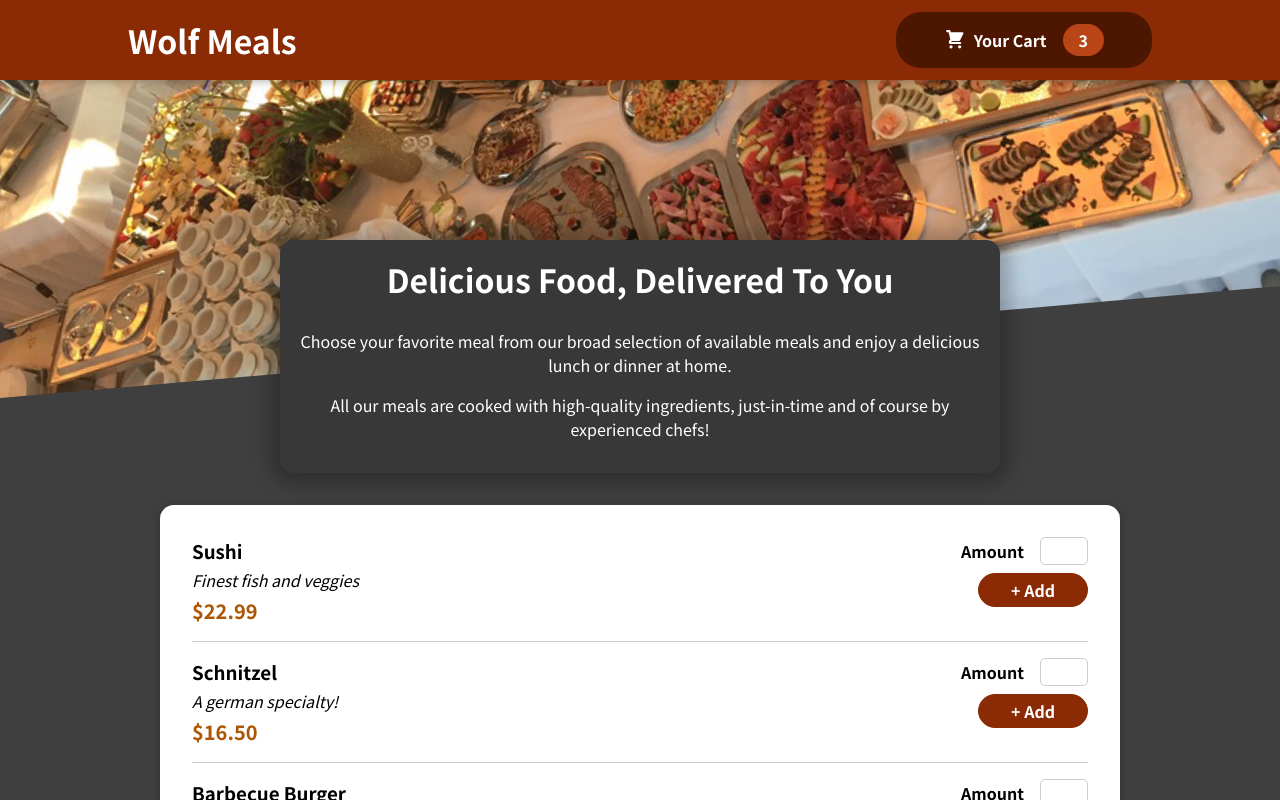
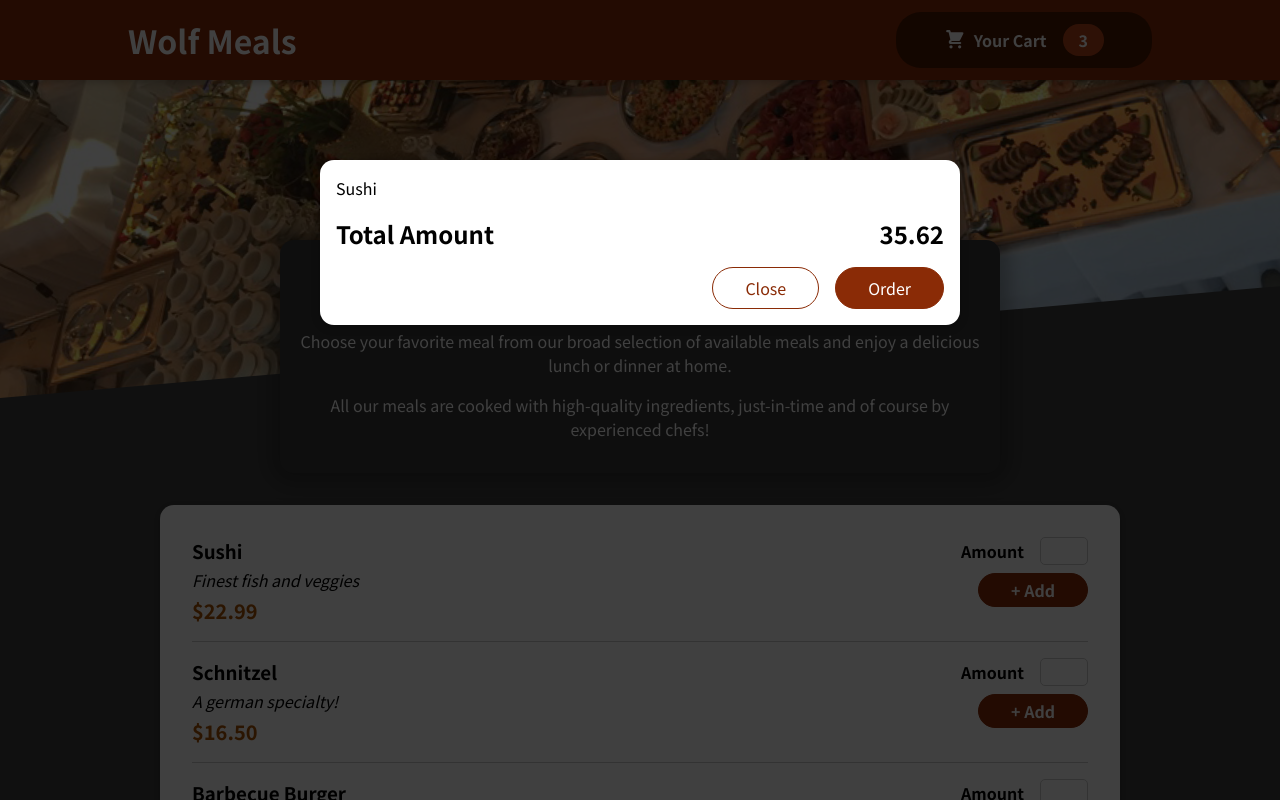
Before and after one commit to Harrytimbog/food-ordering-react-app, a React (Create React App) app: page / in a window 1280 px wide. Shown: the top 800 px of the page. Built offline with nearby package versions, Linux system fonts and the light colour scheme.

Commit message:
Adding a Modal via a React Portal

```diff
--- a/public/index.html
+++ b/public/index.html
@@ -10,34 +10,12 @@
       content="Web site created using create-react-app"
     />
     <link rel="apple-touch-icon" href="%PUBLIC_URL%/logo192.png" />
-    <!--
-      manifest.json provides metadata used when your web app is installed on a
-      user's mobile device or desktop. See https://developers.google.com/web/fundamentals/web-app-manifest/
-    -->
     <link rel="manifest" href="%PUBLIC_URL%/manifest.json" />
-    <!--
-      Notice the use of %PUBLIC_URL% in the tags above.
-      It will be replaced with the URL of the `public` folder during the build.
-      Only files inside the `public` folder can be referenced from the HTML.
-
-      Unlike "/favicon.ico" or "favicon.ico", "%PUBLIC_URL%/favicon.ico" will
-      work correctly both with client-side routing and a non-root public URL.
-      Learn how to configure a non-root public URL by running `npm run build`.
-    -->
     <title>React App</title>
   </head>
   <body>
     <noscript>You need to enable JavaScript to run this app.</noscript>
+    <div id="overlays"></div>
     <div id="root"></div>
-    <!--
-      This HTML file is a template.
-      If you open it directly in the browser, you will see an empty page.
-
-      You can add webfonts, meta tags, or analytics to this file.
-      The build step will place the bundled scripts into the <body> tag.
-
-      To begin the development, run `npm start` or `yarn start`.
-      To create a production bundle, use `npm run build` or `yarn build`.
-    -->
   </body>
 </html>
--- a/src/App.js
+++ b/src/App.js
@@ -1,10 +1,12 @@
 import { Fragment } from "react";
+import Cart from "./components/Cart/Cart";
 import Header from "./components/Layout/Header";
 import Meals from "./components/Meals/Meals";
 
 function App() {
   return (
     <Fragment>
+      <Cart />
       <Header />
       <main>
         <Meals />
--- a/src/components/Cart/Cart.js
+++ b/src/components/Cart/Cart.js
@@ -1,17 +1,18 @@
 import React from "react";
+import Modal from "../UI/Modal";
 import classes from "./Cart.module.css";
 
 const Cart = () => {
   const cartItems = (
     <ul className={classes["cart-items"]}>
       {[{ id: "c1", name: "Sushi", amount: "2", price: 12.99 }].map((item) => (
-        <li>{item.name}</li>
+        <li key={item.id}>{item.name}</li>
       ))}
     </ul>
   );
 
   return (
-    <div>
+    <Modal>
       {cartItems}
       <div className={classes.total}>
         <span>Total Amount</span>
@@ -21,7 +22,7 @@ const Cart = () => {
         <button className={classes[`button--alt`]}>Close</button>
         <button className={classes.button}>Order</button>
       </div>
-    </div>
+    </Modal>
   );
 };
 
--- /dev/null
+++ b/src/components/UI/Modal.js
@@ -0,0 +1,31 @@
+import React, { Fragment } from "react";
+import ReactDOM from "react-dom";
+import classes from "./Modal.module.css";
+
+const Backdrop = (props) => {
+  return <div className={classes.backdrop}></div>;
+};
+
+const ModalOverlay = (props) => {
+  return (
+    <div className={classes.modal}>
+      <div className={classes.content}>{props.children}</div>
+    </div>
+  );
+};
+
+const portalElement = document.getElementById("overlays");
+
+const Modal = (props) => {
+  return (
+    <Fragment>
+      {ReactDOM.createPortal(<Backdrop />, portalElement)}
+      {ReactDOM.createPortal(
+        <ModalOverlay>{props.children}</ModalOverlay>,
+        portalElement
+      )}
+    </Fragment>
+  );
+};
+
+export default Modal;
--- /dev/null
+++ b/src/components/UI/Modal.module.css
@@ -0,0 +1,40 @@
+.backdrop {
+  position: fixed;
+  top: 0;
+  left: 0;
+  width: 100%;
+  height: 100vh;
+  z-index: 20;
+  background-color: rgba(0, 0, 0, 0.75);
+}
+
+.modal {
+  position: fixed;
+  top: 20vh;
+  left: 5%;
+  width: 90%;
+  background-color: white;
+  padding: 1rem;
+  border-radius: 14px;
+  box-shadow: 0 2px 8px rgba(0, 0, 0, 0.25);
+  z-index: 30;
+  animation: slide-down 300ms ease-out forwards;
+}
+
+@media (min-width: 768px) {
+  .modal {
+    width: 40rem;
+    left: calc(50% - 20rem);
+  }
+}
+
+@keyframes slide-down {
+  from {
+    opacity: 0;
+    transform: translateY(-3rem);
+  }
+  to {
+    opacity: 1;
+    transform: translateY(0);
+  }
+}
```
Also changed, not shown: 1 other file (tests, documents, lock files or other folders).
